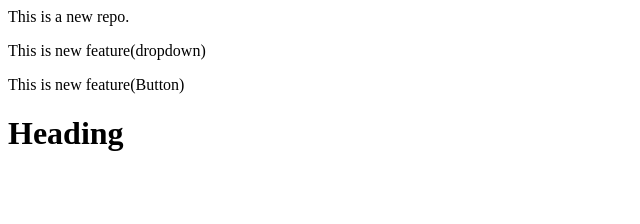
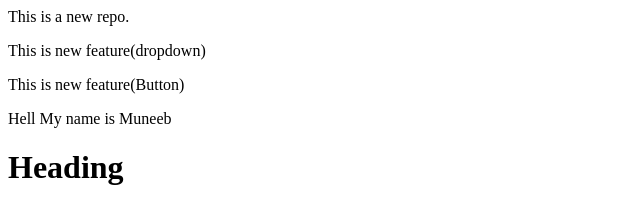
Before and after one commit to muneeb-ktk/Practice, a plain HTML site: page index.html in a window 1280 px wide. Shown: the whole page, without its empty margins (0-640 px from the left). Drawn offline with Linux system fonts and the light colour scheme.

Commit message:
Add Name

```diff
--- a/index.html
+++ b/index.html
@@ -2,4 +2,5 @@
 
 <p>This is new feature(dropdown)</p>
 <p>This is new feature(Button)</p>
+<p>Hell My name is Muneeb</p>
 <h1>Heading</h1>
```
